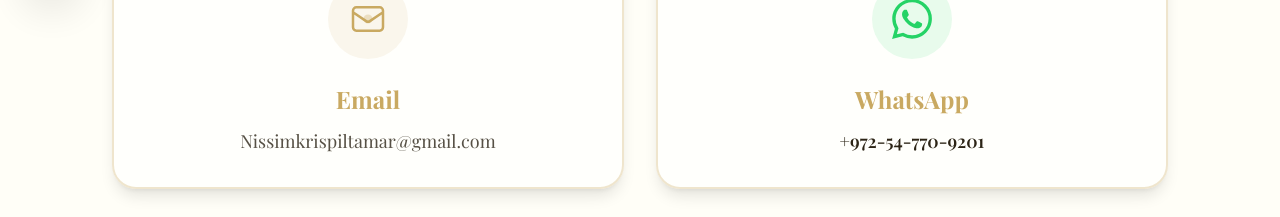
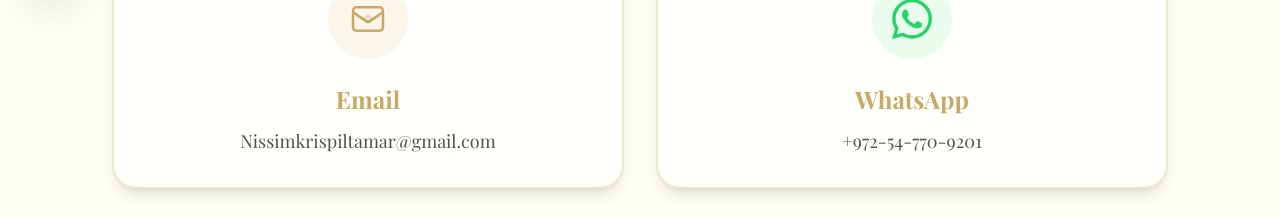
Before and after one commit to itayost/nes-hatamar, a Next.js app: page /en/contact in a window 1280 px wide. Shown: the part 780-997 px from the top of the page. Built offline with nearby package versions, Linux system fonts and the light colour scheme; no server answers; a web font is replaced by a local one; what tailwindcss-rtl would draw is missing.

Commit message:
Update page.tsx

```diff
--- a/app/[locale]/contact/page.tsx
+++ b/app/[locale]/contact/page.tsx
@@ -83,7 +83,7 @@ export default async function ContactPage({ params }: { params: Promise<{ locale
                       <WhatsAppIcon size={40} className="text-[#25D366]" />
                     </div>
                     <h3 className="text-2xl font-bold text-gold mb-3">{t('info.whatsapp.label')}</h3>
-                    <p className="text-dark text-lg font-semibold" dir="ltr">{t('info.whatsapp.value')}</p>
+                    <p className="text-dark/80 text-lg break-all" dir="ltr">{t('info.whatsapp.value')}</p>
                   </div>
                 </a>
               </div>
```
